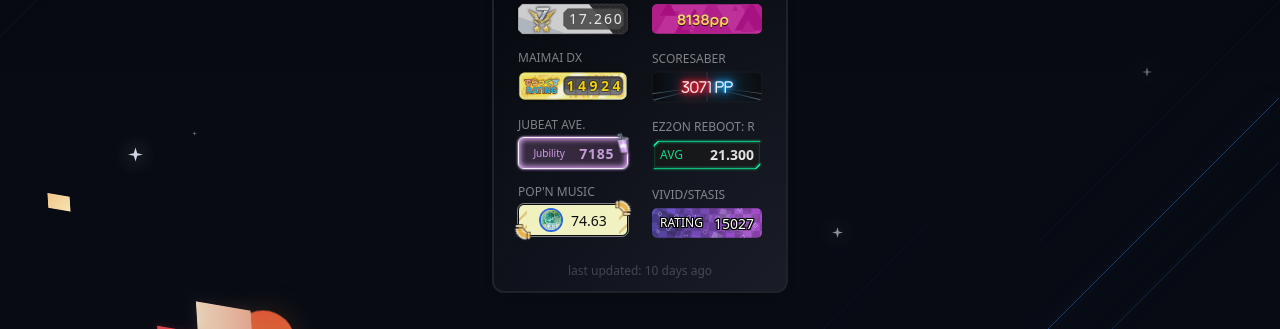
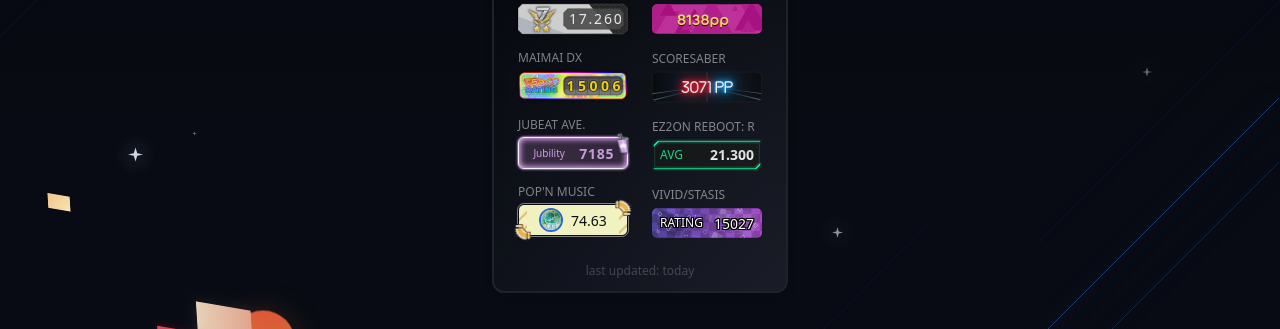
Before and after one commit to Kyzoid/kyzoid.com, a Vue app: page / in a window 1280 px wide. Shown: the part 333-662 px from the top of the page. Built offline with nearby package versions, Linux system fonts and the light colour scheme.

Commit message:
chore(maimai): update rating to rainbow

```diff
--- a/src/components/Home.vue
+++ b/src/components/Home.vue
@@ -55,7 +55,7 @@
       <div ref="$glow" class="glow"></div>
       <div ref="$shine" class="shine"></div>
 
-      <div class="text-xs opacity-20 text-center mb-3">last updated: {{ daysAgo(2024, 6, 19) }}</div>
+      <div class="text-xs opacity-20 text-center mb-3">last updated: {{ daysAgo(2024, 6, 29) }}</div>
     </div>
 
   </div>
--- a/src/components/cards/maimai.vue
+++ b/src/components/cards/maimai.vue
@@ -1,12 +1,12 @@
 <template>
   <div class="relative rating shrink-0">
-    <img class="absolute" :src="rating" alt="Rating platinum">
+    <img class="absolute" :src="rating" alt="Rating rainbow">
     <span class="absolute font-bold text-sm">{{ value }}</span>
   </div>
 </template>
 
 <script setup>
-import rating from '/maimai/rating_base_platinum.png';
+import rating from '/maimai/rating_base_rainbow.png';
 defineProps({
   value: String
 });
--- a/src/stats.json
+++ b/src/stats.json
@@ -1,5 +1,5 @@
 {
-  "maimaiDeluxe": "14924",
+  "maimaiDeluxe": "15006",
   "SDVX": "17.260",
   "popn": "74.63",
   "jubeat": "7185",
```
